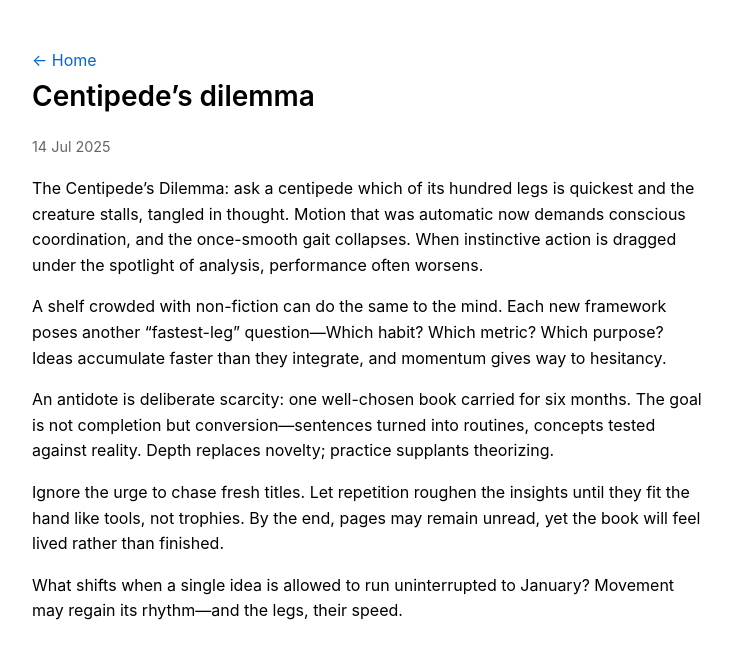
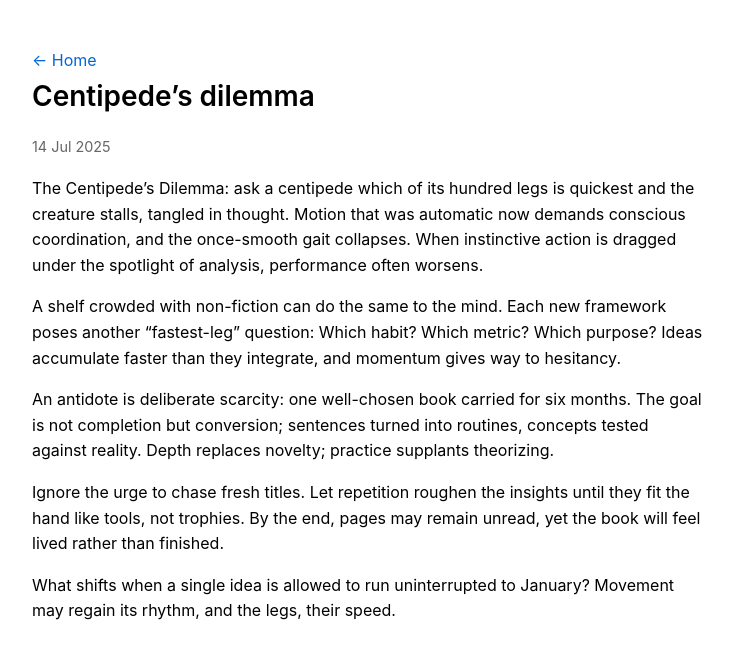
Before and after one commit to pathfinderview/arunrafi.com, a plain HTML site: page 2025-07-14-centipedes-dilemma.html in a window 1280 px wide. Shown: the whole page, without its empty margins (272-1005 px from the left). Drawn offline with Linux system fonts and the light colour scheme.

Commit message:
Update 2025-07-14-centipedes-dilemma.html

```diff
--- a/2025-07-14-centipedes-dilemma.html
+++ b/2025-07-14-centipedes-dilemma.html
@@ -15,13 +15,13 @@
 
   <p>The Centipede’s Dilemma: ask a centipede which of its hundred legs is quickest and the creature stalls, tangled in thought. Motion that was automatic now demands conscious coordination, and the once-smooth gait collapses. When instinctive action is dragged under the spotlight of analysis, performance often worsens.</p>
 
-  <p>A shelf crowded with non-fiction can do the same to the mind. Each new framework poses another “fastest-leg” question—Which habit? Which metric? Which purpose? Ideas accumulate faster than they integrate, and momentum gives way to hesitancy.</p>
+  <p>A shelf crowded with non-fiction can do the same to the mind. Each new framework poses another “fastest-leg” question: Which habit? Which metric? Which purpose? Ideas accumulate faster than they integrate, and momentum gives way to hesitancy.</p>
 
-  <p>An antidote is deliberate scarcity: one well-chosen book carried for six months. The goal is not completion but conversion—sentences turned into routines, concepts tested against reality. Depth replaces novelty; practice supplants theorizing.</p>
+  <p>An antidote is deliberate scarcity: one well-chosen book carried for six months. The goal is not completion but conversion; sentences turned into routines, concepts tested against reality. Depth replaces novelty; practice supplants theorizing.</p>
 
   <p>Ignore the urge to chase fresh titles. Let repetition roughen the insights until they fit the hand like tools, not trophies. By the end, pages may remain unread, yet the book will feel lived rather than finished.</p>
 
-  <p>What shifts when a single idea is allowed to run uninterrupted to January? Movement may regain its rhythm—and the legs, their speed.</p>
+  <p>What shifts when a single idea is allowed to run uninterrupted to January? Movement may regain its rhythm, and the legs, their speed.</p>
 </article>
 
 </body>
```
